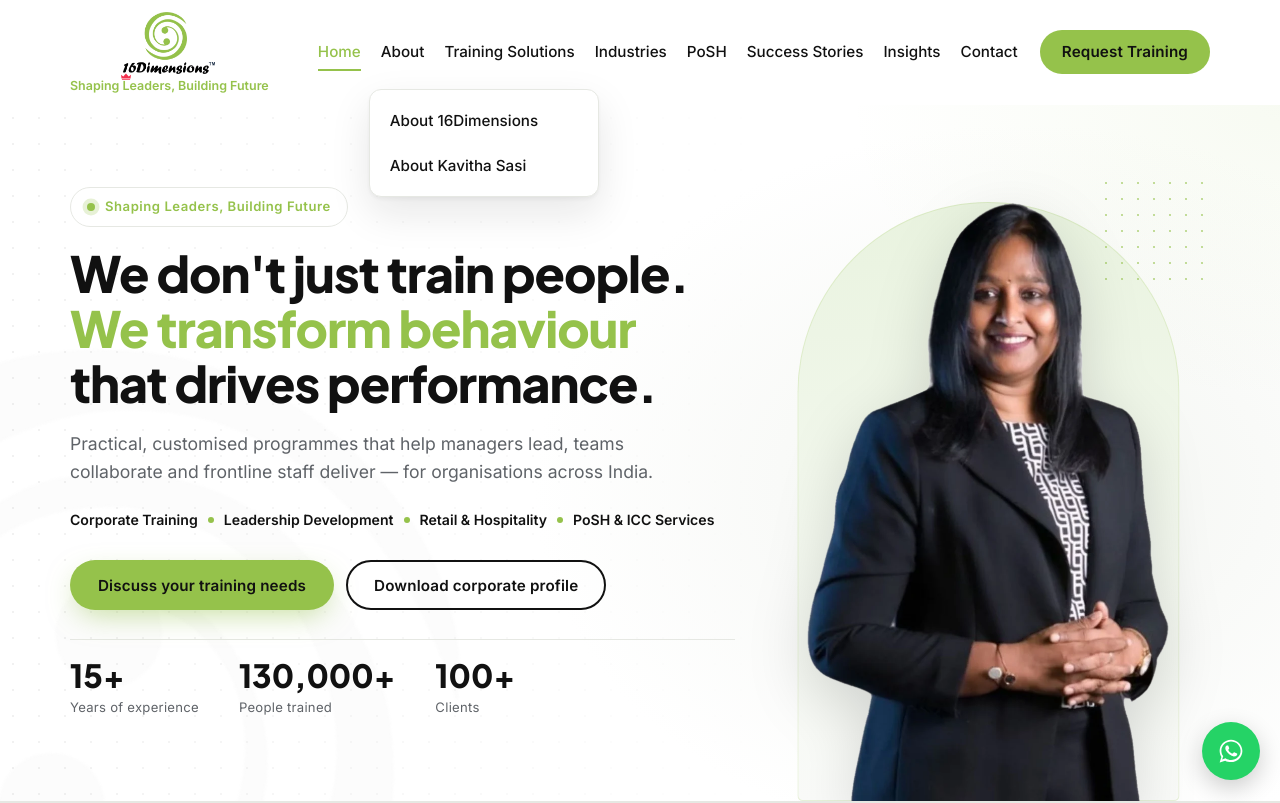
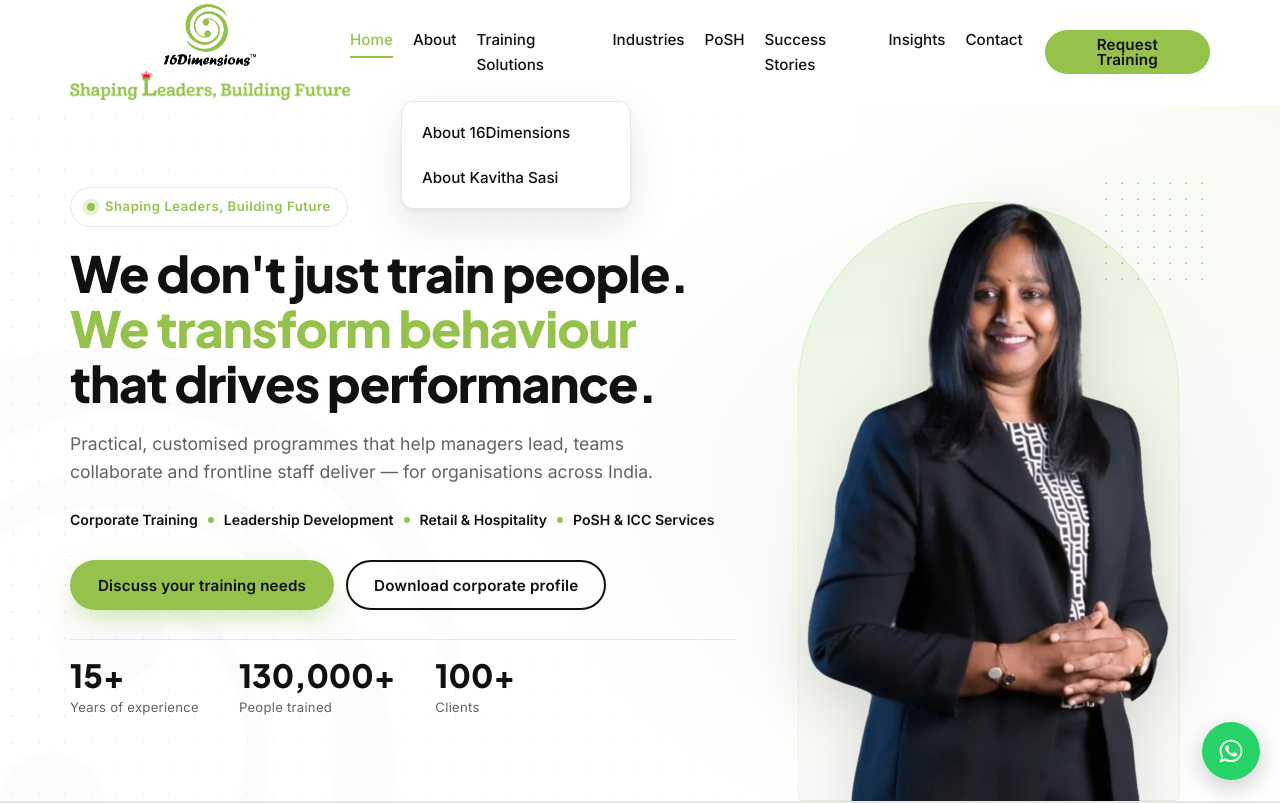
Before and after one commit to vishnu082004/16d, a React (Vite) app in the folder website/: page / in a window 1280 px wide. Shown: the top 803 px of the page. Built offline with nearby package versions, Linux system fonts and the light colour scheme.

Commit message:
Use official crowned tagline in logo lockups

```diff
--- a/website/src/components/Logo.jsx
+++ b/website/src/components/Logo.jsx
@@ -1,23 +1,14 @@
-function BrandSlogan() {
-  return (
-    <span className="logo-lockup__slogan">
-      Shaping{' '}
-      <span className="logo-lockup__leader">
-        <svg className="logo-lockup__crown" viewBox="0 0 24 16" aria-hidden="true">
-          <path d="M2 12 1 4l5 4 6-7 6 7 5-4-1 8H2Zm1 1h18v2H3z" />
-        </svg>
-        L
-      </span>
-      eaders, Building Future
-    </span>
-  );
-}
-
 export default function Logo() {
   return (
     <span className="logo-lockup">
       <img className="logo" src="/images/brand/logo-stacked.png" alt="16Dimensions" width="638" height="400" />
-      <BrandSlogan />
+      <img
+        className="logo-lockup__tagline"
+        src="/images/brand/logo-tagline-crowned.png"
+        alt="Shaping Leaders, Building Future"
+        width="638"
+        height="70"
+      />
     </span>
   );
 }
--- a/website/src/styles.css
+++ b/website/src/styles.css
@@ -228,27 +228,10 @@ a {
   width: max-content;
   line-height: 1;
 }
-.logo-lockup__slogan {
-  margin-top: 6px;
-  color: var(--green);
-  font-size: 0.78rem;
-  font-weight: 700;
-  white-space: nowrap;
-}
-.logo-lockup__leader {
-  position: relative;
-  display: inline-block;
-  color: var(--green);
-}
-.logo-lockup__crown {
-  position: absolute;
-  width: 0.88em;
-  height: 0.58em;
-  left: 50%;
-  top: -0.52em;
-  transform: translateX(-50%);
-  overflow: visible;
-  fill: #f3314f;
+.logo-lockup__tagline {
+  width: 280px;
+  height: auto;
+  margin-top: 3px;
 }
 @media (max-width: 560px) {
   :root {
@@ -257,12 +240,17 @@ a {
   .header .logo {
     height: 52px;
   }
-  .header .logo-lockup__slogan {
-    font-size: 0.68rem;
+  .header .logo-lockup__tagline {
+    width: min(240px, 72vw);
   }
 }
 .footer .logo {
   height: 72px;
+}
+@media (min-width: 901px) {
+  .footer__brand .logo-lockup {
+    transform: translateX(10px);
+  }
 }
 
 /* ---------- Header ---------- */
```
Also changed, not shown: website/public/images/brand/logo-tagline-crowned.png (added), 30 other files (tests, documents, lock files or other folders).
